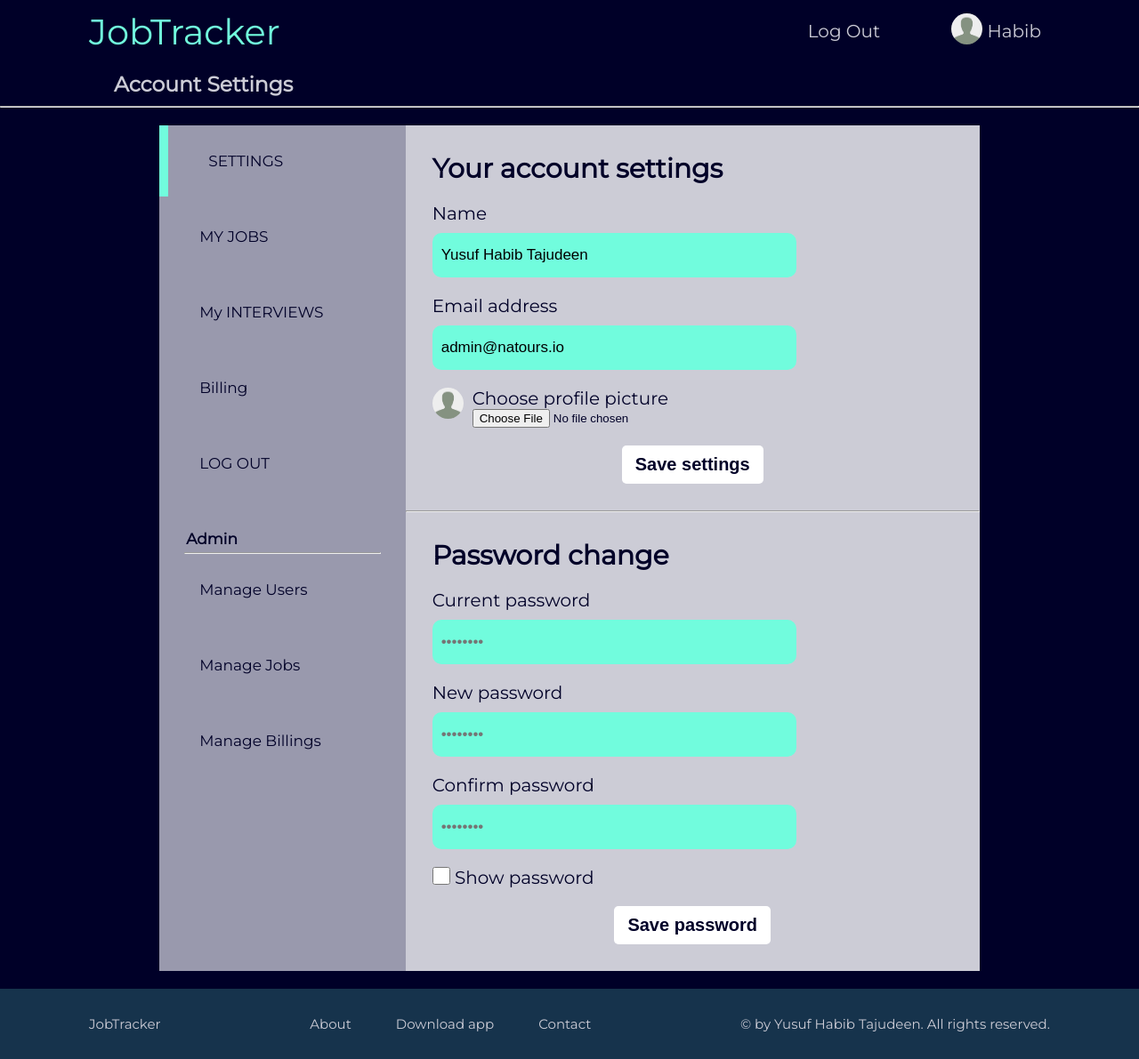
After one commit to manlikeHB/job-tracker, a web app: file public/account.html in a window 1280 px wide. The commit adds this page. Shown: the whole page at 89% size. Run offline with its HTML, style and script files only (its server is not run), Linux system fonts and the light colour scheme; some libraries are stand-ins or nearby versions.

Commit message:
Add user acount page

```diff
--- /dev/null
+++ b/public/account.html
@@ -0,0 +1,196 @@
+<!DOCTYPE html>
+<html lang="en">
+  <head>
+    <meta charset="UTF-8" />
+    <meta http-equiv="X-UA-Compatible" content="IE=edge" />
+    <meta name="viewport" content="width=device-width, initial-scale=1.0" />
+    <script src="https://unpkg.com/@lottiefiles/lottie-player@latest/dist/lottie-player.js"></script>
+    <link rel="preconnect" href="https://fonts.googleapis.com" />
+    <link rel="preconnect" href="https://fonts.gstatic.com" crossorigin />
+    <link
+      href="https://fonts.googleapis.com/css2?family=Montserrat&display=swap"
+      rel="stylesheet"
+    />
+    <script
+      src="https://kit.fontawesome.com/08d9e9f1ab.js"
+      crossorigin="anonymous"
+    ></script>
+    <link rel="stylesheet" href="/public/css/utilities.css" />
+    <link rel="stylesheet" href="/public/css/style.css" />
+    <title>Job Tracker</title>
+  </head>
+  <body>
+    <div id="container">
+      <div class="nav-container">
+        <p><span class="active-color">JobTracker</span></p>
+
+        <ul class="nav-menu">
+          <li class="btn btn-nav nav-item">
+            <a href="#" class="nav-link">Log Out</a>
+          </li>
+          <li class="btn btn-nav nav-item center-div">
+            <a href="#" class="nav__el">
+              <img
+                src="/public/img/default.jpg"
+                alt="User photo"
+                class="user-img"
+              />&nbsp;
+            </a>
+            <span>Habib</span>
+          </li>
+        </ul>
+
+        <div class="hamburger">
+          <span class="bar"></span>
+          <span class="bar"></span>
+          <span class="bar"></span>
+        </div>
+      </div>
+
+      <div id="header">
+        <h3>Account Settings</h3>
+      </div>
+      <hr />
+
+      <section id="content">
+        <div id="user-account">
+          <div class="user-menu">
+            <div class="settings account-div active-btn-menu">
+                <a href="#" class="de-link">SETTINGS</a>
+            </div>
+            <div class="my-jobs account-div">
+                <a href="#" class="de-link">MY&nbsp;JOBS</a>
+            </div>
+            <div class="my-interviews account-div">
+                <a href="#" class="de-link">My&nbsp;INTERVIEWS</a>
+            </div>
+            <div class="billing account-div">
+                <a href="#" class="de-link">Billing</a>
+            </div>
+            <div class="log-out account-div">
+                <a href="#" class="de-link">LOG OUT</a>
+            </div>
+            <div>
+              <h3 class="admin-h3">Admin</h3>
+              <hr class="width-80">
+              <div class="manage-users account-div">
+                <a href="#" class="de-link">Manage&nbsp;Users</a>
+            </div>
+              <div class="manage-jobs account-div">
+                <a href="#" class="de-link">Manage&nbsp;Jobs</a>
+            </div>
+              <div class="manage-billings account-div">
+                <a href="#" class="de-link">Manage&nbsp;Billings</a>
+            </div>
+            </div>
+          </div>
+          <div class="user-view">
+            <div class="account-settings">
+                <h2>Your account settings</h2>
+                <form class="form form-user-data ">
+                  <div class="form-group">
+                    <label class="form__label" for="name">Name</label
+                    ><input
+                      class="form-input-account "
+                      id="name"
+                      type="text"
+                      value="Yusuf Habib Tajudeen"
+                      required="required"
+                    />
+                  </div>
+                  <div class="form-group">
+                    <label class="form__label" for="email">Email address</label
+                    ><input
+                      class="form-input-account"
+                      id="email"
+                      type="email"
+                      value="admin@natours.io"
+                      required="required"
+                    />
+                  </div>
+                  <div class="choose-photo">
+                      <img
+                      class="user-img"
+                      src="/public/img/default.jpg"
+                      alt="User photo"
+                      />
+                      <div class="avatar">
+                          <label for="avatar">Choose profile picture</label>
+                          <input type="file" id="avatar" name="avatar" accept="image/*">
+                      </div>
+                  </div>
+                  <div class="save-div save-settings">
+                    <button class="action-btn">Save settings</button>
+                  </div>
+                </form>
+          </div>
+          <hr>
+          <div class="change-password account-settings">
+            <h2 class="">Password change</h2>
+            <form class="form form-user-settings">
+              <div class="form-group">
+                <label class="form__label" for="password-current"
+                  >Current password</label
+                ><input
+                  class="form-input-account password"
+                  id="password-current"
+                  type="password"
+                  placeholder="••••••••"
+                  required="required"
+                  minlength="8"
+                />
+              </div>
+              <div class="form-group">
+                <label class="form__label" for="password">New password</label
+                ><input
+                  class="form-input-account password"
+                  id="password"
+                  type="password"
+                  placeholder="••••••••"
+                  required="required"
+                  minlength="8"
+                />
+              </div>
+              <div class="form-group">
+                <label class="form__label" for="password-confirm"
+                  >Confirm password</label
+                ><input
+                  class="form-input-account password"
+                  id="password-confirm"
+                  type="password"
+                  placeholder="••••••••"
+                  required="required"
+                  minlength="8"
+                />
+              </div>
+              <div class="show-password-div">
+                <input type="checkbox" class="show-password">&nbsp;Show password
+              </div>
+              <div class="save-div">
+                <button class="action-btn">Save password</button>
+              </div>
+            </form>
+          </div>
+        </div>
+      </section>
+
+      <div class="footer">
+        <div class="footer__logo">
+          <p>JobTracker</p>
+        </div>
+        <ul class="footer__nav">
+          <li><a href="#">About</a></li>
+          <li><a href="#">Download app</a></li>
+          <li><a href="#">Contact</a></li>
+        </ul>
+        <p class="footer__copyright">
+          &copy; by Yusuf Habib Tajudeen. All rights reserved.
+        </p>
+      </div>
+    </div>
+
+    <script src="/public/hamburger.js"></script>
+    <script src="/public/editAndSave.js"></script>
+    <script src="/public/showPassword.js"></script>
+  </body>
+</html>
--- a/public/css/style.css
+++ b/public/css/style.css
@@ -255,16 +255,6 @@ body {
   gap: 1rem;
 }
 
-.de-link {
-  color: var(--background-color);
-  text-decoration: none;
-  padding: 1rem 1.5rem;
-}
-
-.de-link:hover {
-  color: var(--text-color);
-}
-
 .line {
   display: flex;
   padding: 0.3rem;
@@ -291,6 +281,112 @@ body {
 
 .display-none {
   display: none;
+}
+
+/* //////////////////////////////////////////////////////////////////////////////// */
+/* User account */
+#user-account {
+  display: flex;
+  width: 90%;
+  margin: 2rem auto;
+  color: var(--background-color);
+}
+
+.user-menu {
+  background-color: var(--background-color-onhover);
+  width: 30%;
+}
+
+.user-view {
+  background-color: var(--text-color);
+  width: 70%;
+}
+
+.account-div {
+  padding: 3rem;
+  font-size: 1.7rem;
+  margin-bottom: 0.5rem;
+}
+
+.account-div:hover {
+  border-left: #71fcdd solid 1rem;
+  color: var(--text-color);
+}
+
+.active-btn-menu {
+  border-left: #71fcdd solid 1rem;
+}
+
+.account-settings {
+  display: flex;
+  flex-direction: column;
+  padding: 3rem;
+  font-size: 2rem;
+}
+
+.account-settings h2 {
+  margin-bottom: 2rem;
+}
+
+.form-input-account {
+  width: 70%;
+  height: 5rem;
+  border-radius: 1rem;
+  border: none;
+  padding: 0.5rem 1rem;
+  background-color: var(--action-btn-color);
+  outline: none;
+  display: flex;
+  font-size: 1.7rem;
+}
+
+.form-input-account:focus {
+  border-bottom: #00001e solid 0.5rem;
+}
+
+.form-group {
+  display: flex;
+  flex-direction: column;
+  margin-bottom: 2rem;
+  gap: 1rem;
+}
+
+.choose-photo {
+  display: flex;
+  gap: 1rem;
+  margin-bottom: 2rem;
+}
+
+.avatar {
+  display: flex;
+  flex-direction: column;
+}
+
+.save-div {
+  display: flex;
+  justify-content: center;
+}
+
+.width-80 {
+  width: 80%;
+  margin: 0 auto;
+}
+
+.admin-h3 {
+  padding: 3rem;
+  padding-bottom: 0;
+  font-size: 1.7rem;
+  margin-bottom: 0.5rem;
+}
+
+.show-password {
+  width: 2rem;
+  height: 2rem;
+}
+
+.show-password-div {
+  display: flex;
+  margin-bottom: 2rem;
 }
 
 /* ///////////////////////////////////////////////////////////////////////////////// */
--- a/public/css/utilities.css
+++ b/public/css/utilities.css
@@ -65,3 +65,13 @@
   justify-content: center;
   align-items: center;
 }
+
+.de-link {
+  color: var(--background-color);
+  text-decoration: none;
+  padding: 1rem 1.5rem;
+}
+
+.de-link:hover {
+  color: var(--text-color);
+}
--- /dev/null
+++ b/public/showPassword.js
@@ -0,0 +1,12 @@
+const showPasswordBox = document.querySelector(".show-password");
+const passwordInputs = document.querySelectorAll(".password");
+
+showPasswordBox.addEventListener("click", function () {
+  passwordInputs.forEach((n) => {
+    if (n.type === "password") {
+      n.setAttribute("type", "text");
+    } else {
+      n.setAttribute("type", "password");
+    }
+  });
+});
```
Also changed, not shown: other parts of public/css/style.css (+39 -0 lines).
